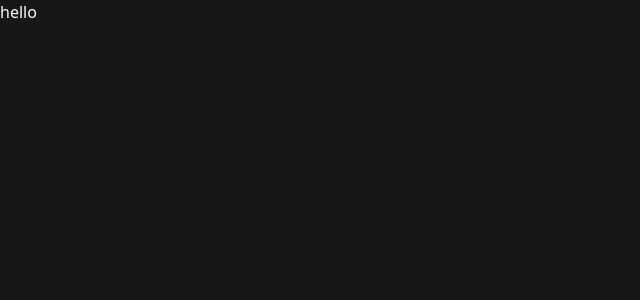
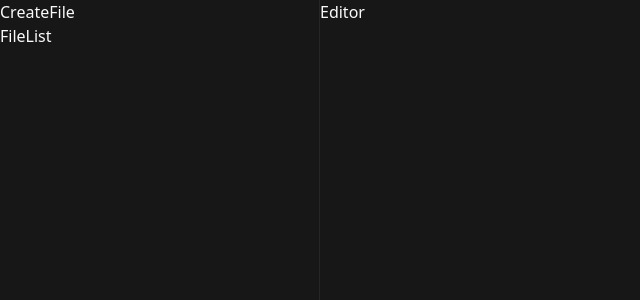
Before and after one commit to pheralb/typethings, a React (Vite) app in the folder app/: page / in a window 1280 px wide. Shown: the top 300 px of the page, without its empty margins (0-640 px from the left). Built offline with nearby package versions, Linux system fonts and the light colour scheme.

Commit message:
Initial layout.

```diff
--- a/app/src/App.tsx
+++ b/app/src/App.tsx
@@ -1,8 +1,18 @@
+import Editor from "./components/editor";
+import CreateFile from "./components/file/createFile";
+import FileList from "./components/file/fileList";
+
 function App() {
   return (
-    <>
-      <h1>hello</h1>
-    </>
+    <main className="grid h-screen grid-cols-12">
+      <aside className="col-span-3 border-r border-neutral-800">
+        <CreateFile />
+        <FileList />
+      </aside>
+      <div className="col-span-9">
+        <Editor />
+      </div>
+    </main>
   );
 }
 
--- /dev/null
+++ b/app/src/components/editor/index.tsx
@@ -0,0 +1,5 @@
+const Editor = () => {
+  return <div>Editor</div>;
+};
+
+export default Editor;
--- /dev/null
+++ b/app/src/components/file/createFile.tsx
@@ -0,0 +1,5 @@
+const CreateFile = () => {
+  return <div className="flex flex-col space-y-4">CreateFile</div>;
+};
+
+export default CreateFile;
--- /dev/null
+++ b/app/src/components/file/fileItem.tsx
@@ -0,0 +1,7 @@
+const FileItem = () => {
+  return (
+    <div>FileItem</div>
+  )
+}
+
+export default FileItem
--- /dev/null
+++ b/app/src/components/file/fileList.tsx
@@ -0,0 +1,5 @@
+const FileList = () => {
+  return <div>FileList</div>;
+};
+
+export default FileList;
```
